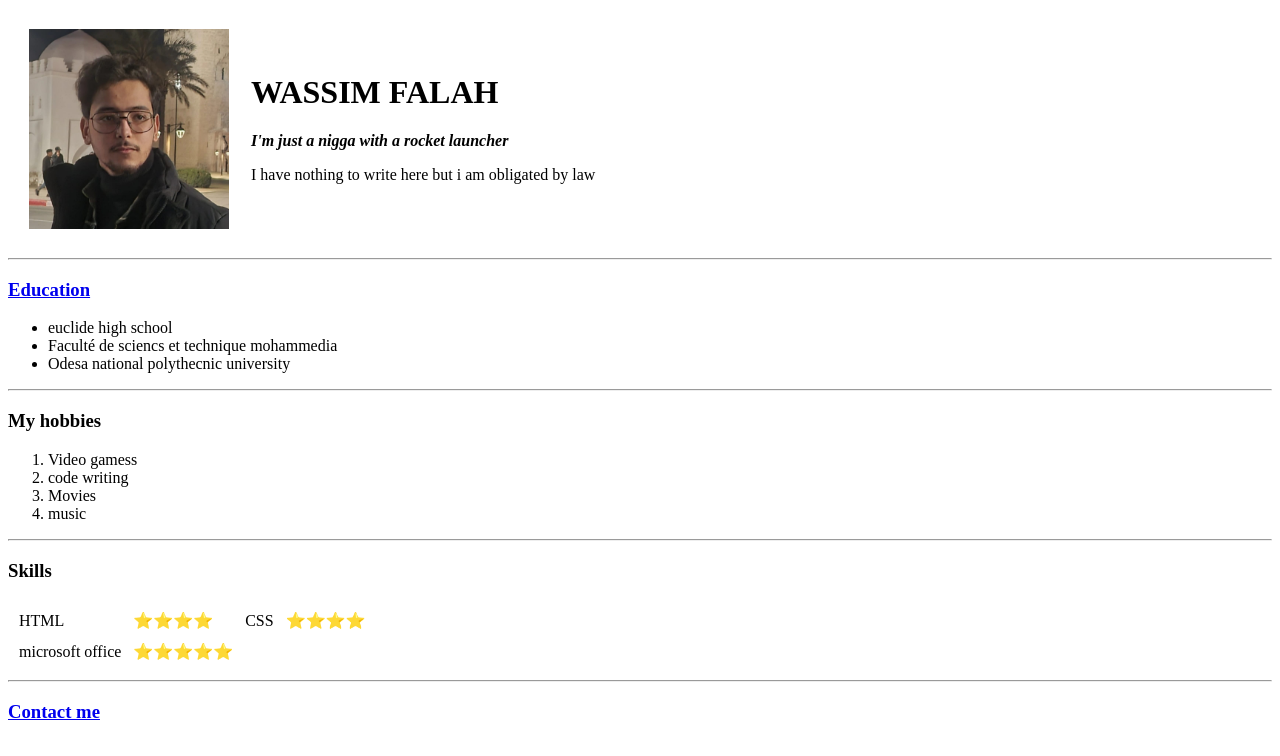
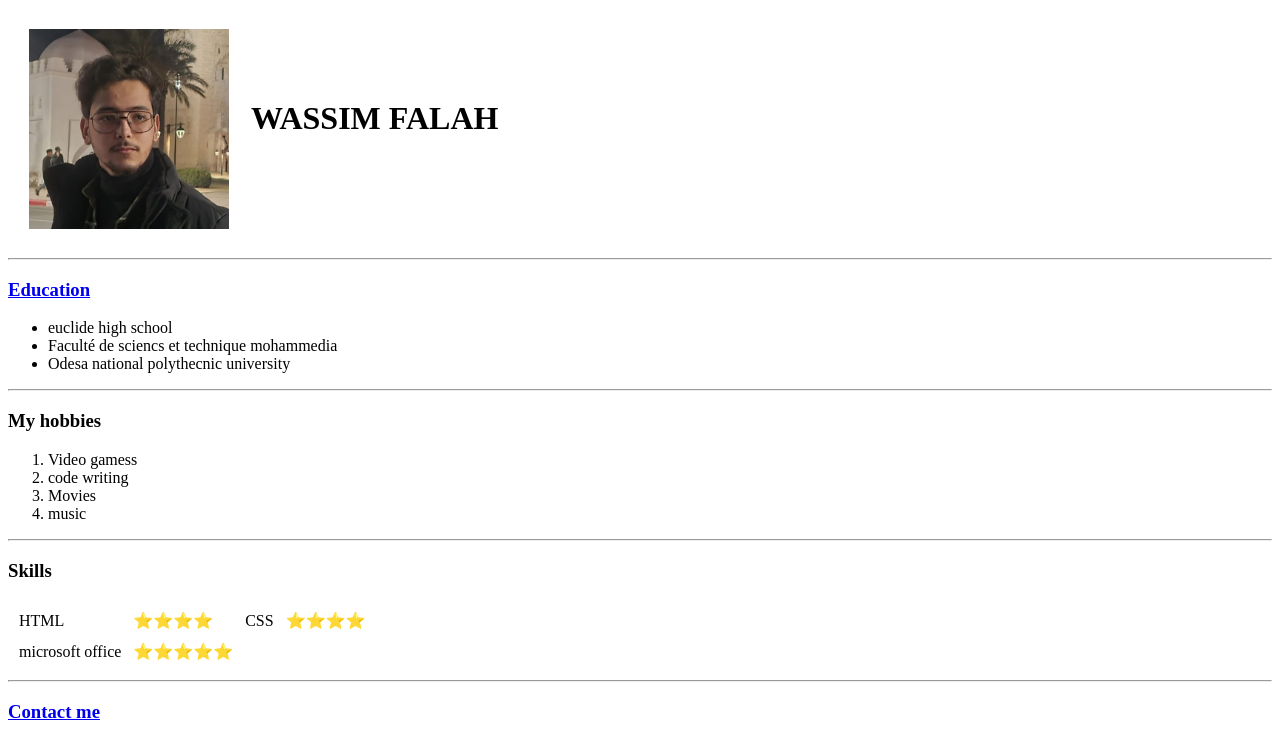
Before and after one commit to Wassim420/CV, a plain HTML site: page index.html in a window 1280 px wide. Drawn offline with Linux system fonts and the light colour scheme.

Commit message:
Update index.html

```diff
--- a/index.html
+++ b/index.html
@@ -11,8 +11,6 @@
             <tr>
                 <td><img src="wassim.jpeg" alt="me bitch who you think" style="width:200px;height:200px;"></td>
                 <td><h1>WASSIM FALAH</h1>
-                    <p><em><strong>I'm just a nigga with a rocket launcher</strong></em></p>
-                    <P>I have nothing to write here but i am obligated by law</P></td>
             </tr>
         </table>
 
```
